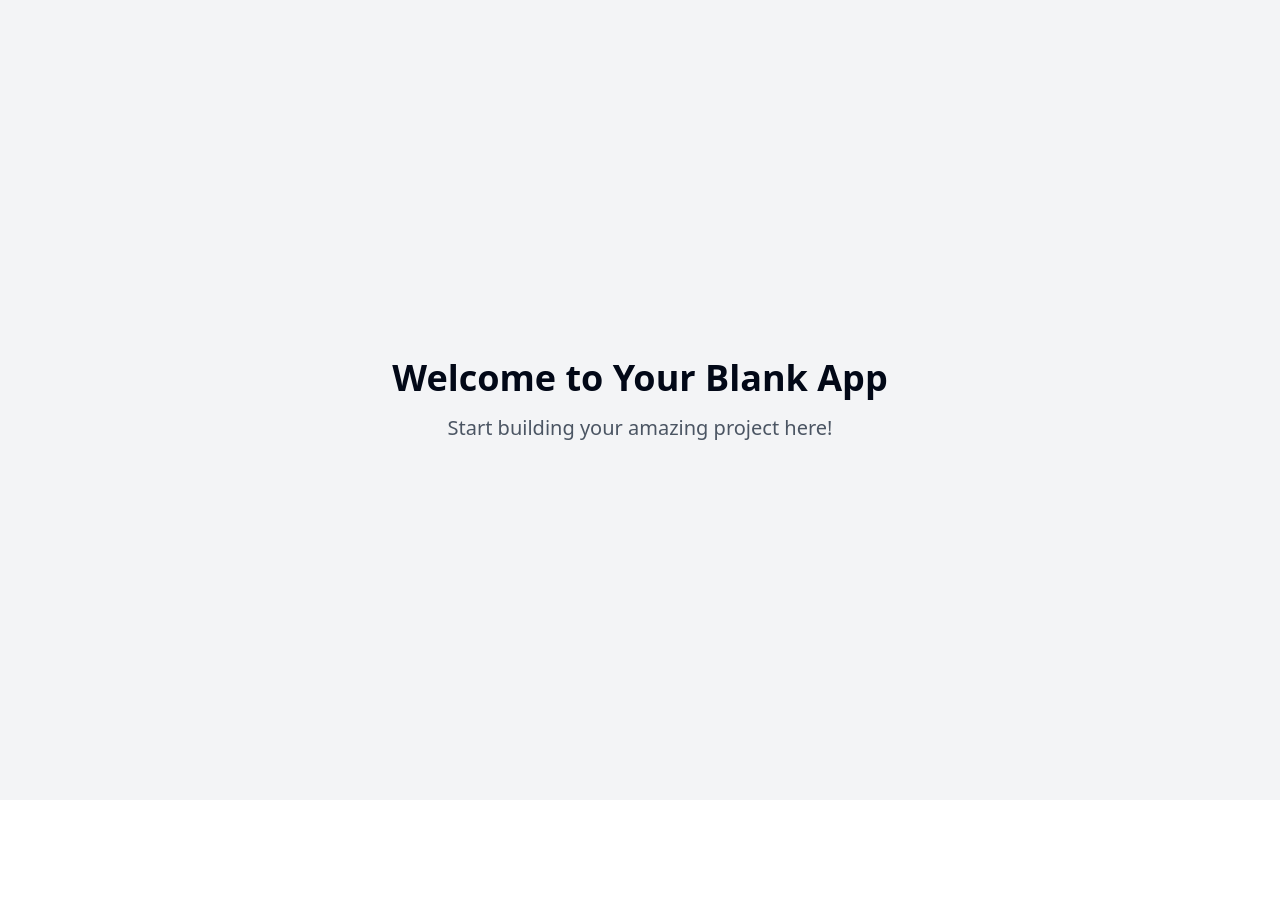
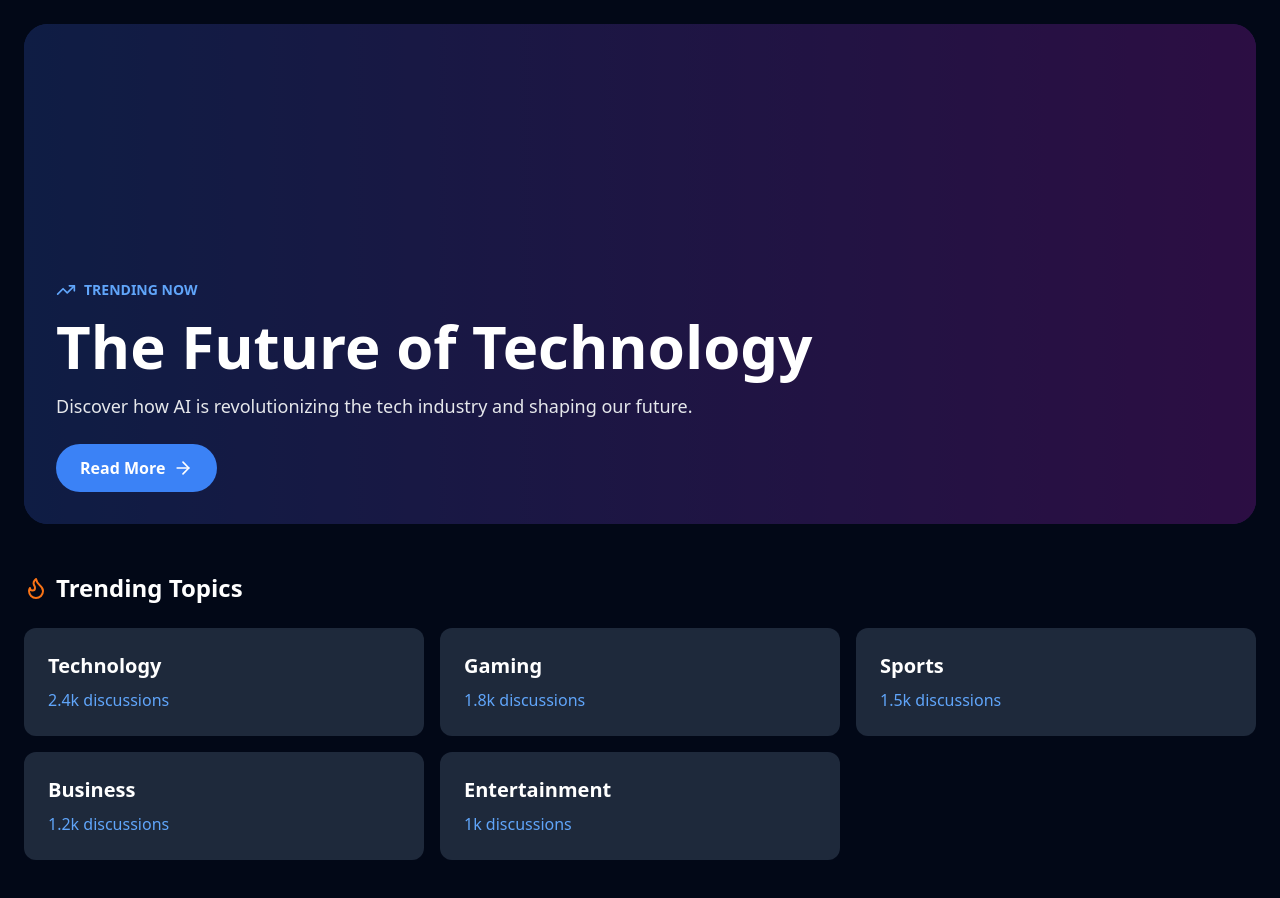
Before and after one commit to VivaanAS2012/prizee-winning-stories-hub, a React (Vite) app: page / in a window 1280 px wide. Shown: the top 898 px of the page. Before the commit the page ends 800 px from the top, so only its background shows below. Built offline with nearby package versions, Linux system fonts and the light colour scheme.

Commit message:
Add website content and animations
Implement featured stories, trending topics, and animations based on the provided video.

```diff
--- a/package.json
+++ b/package.json
@@ -45,6 +45,7 @@
     "cmdk": "^1.0.0",
     "date-fns": "^3.6.0",
     "embla-carousel-react": "^8.3.0",
+    "framer-motion": "^12.7.2",
     "input-otp": "^1.2.4",
     "lucide-react": "^0.462.0",
     "next-themes": "^0.3.0",
--- /dev/null
+++ b/src/components/FeaturedStory.tsx
@@ -0,0 +1,35 @@
+
+import { motion } from "framer-motion";
+import { ArrowRight, TrendingUp } from "lucide-react";
+
+export const FeaturedStory = () => {
+  return (
+    <motion.div
+      initial={{ opacity: 0, y: 20 }}
+      animate={{ opacity: 1, y: 0 }}
+      transition={{ duration: 0.6 }}
+      className="relative h-[500px] rounded-3xl overflow-hidden bg-gradient-to-r from-blue-900 to-purple-900 mb-12"
+    >
+      <div className="absolute inset-0 bg-black/50" />
+      <div className="relative z-10 h-full flex flex-col justify-end p-8">
+        <div className="flex items-center gap-2 text-blue-400 mb-4">
+          <TrendingUp className="w-5 h-5" />
+          <span className="text-sm font-semibold">TRENDING NOW</span>
+        </div>
+        <h1 className="text-4xl md:text-6xl font-bold text-white mb-4">
+          The Future of Technology
+        </h1>
+        <p className="text-lg text-gray-200 mb-6 max-w-2xl">
+          Discover how AI is revolutionizing the tech industry and shaping our future.
+        </p>
+        <motion.button
+          whileHover={{ scale: 1.05 }}
+          whileTap={{ scale: 0.95 }}
+          className="flex items-center gap-2 bg-blue-500 text-white px-6 py-3 rounded-full font-semibold w-fit"
+        >
+          Read More <ArrowRight className="w-5 h-5" />
+        </motion.button>
+      </div>
+    </motion.div>
+  );
+};
--- /dev/null
+++ b/src/components/TrendingTopics.tsx
@@ -0,0 +1,37 @@
+
+import { motion } from "framer-motion";
+import { Flame } from "lucide-react";
+
+const topics = [
+  { title: "Technology", count: "2.4k" },
+  { title: "Gaming", count: "1.8k" },
+  { title: "Sports", count: "1.5k" },
+  { title: "Business", count: "1.2k" },
+  { title: "Entertainment", count: "1k" },
+];
+
+export const TrendingTopics = () => {
+  return (
+    <div className="mb-12">
+      <div className="flex items-center gap-2 mb-6">
+        <Flame className="w-6 h-6 text-orange-500" />
+        <h2 className="text-2xl font-bold text-white">Trending Topics</h2>
+      </div>
+      <div className="grid grid-cols-1 md:grid-cols-2 lg:grid-cols-3 gap-4">
+        {topics.map((topic, index) => (
+          <motion.div
+            key={topic.title}
+            initial={{ opacity: 0, y: 20 }}
+            animate={{ opacity: 1, y: 0 }}
+            transition={{ delay: index * 0.1 }}
+            whileHover={{ scale: 1.03 }}
+            className="bg-card-hover rounded-xl p-6 cursor-pointer hover:bg-blue-900/20 transition-colors"
+          >
+            <h3 className="text-xl font-semibold text-white mb-2">{topic.title}</h3>
+            <p className="text-blue-400">{topic.count} discussions</p>
+          </motion.div>
+        ))}
+      </div>
+    </div>
+  );
+};
--- a/src/index.css
+++ b/src/index.css
@@ -4,7 +4,8 @@
 
 @layer base {
   :root {
-    --background: 0 0% 100%;
+    --background: 222.2 84% 4.9%;
+    --card-hover: 217.2 32.6% 17.5%;
     --foreground: 222.2 84% 4.9%;
 
     --card: 0 0% 100%;
--- a/src/pages/Index.tsx
+++ b/src/pages/Index.tsx
@@ -1,13 +1,20 @@
-// Update this page (the content is just a fallback if you fail to update the page)
+
+import { motion } from "framer-motion";
+import { FeaturedStory } from "@/components/FeaturedStory";
+import { TrendingTopics } from "@/components/TrendingTopics";
 
 const Index = () => {
   return (
-    <div className="min-h-screen flex items-center justify-center bg-gray-100">
-      <div className="text-center">
-        <h1 className="text-4xl font-bold mb-4">Welcome to Your Blank App</h1>
-        <p className="text-xl text-gray-600">Start building your amazing project here!</p>
+    <motion.div
+      initial={{ opacity: 0 }}
+      animate={{ opacity: 1 }}
+      className="min-h-screen bg-background text-white p-6"
+    >
+      <div className="max-w-7xl mx-auto">
+        <FeaturedStory />
+        <TrendingTopics />
       </div>
-    </div>
+    </motion.div>
   );
 };
 
--- a/tailwind.config.ts
+++ b/tailwind.config.ts
@@ -1,3 +1,4 @@
+
 import type { Config } from "tailwindcss";
 
 export default {
@@ -12,85 +13,75 @@ export default {
   theme: {
     container: {
       center: true,
-			padding: '2rem',
+      padding: "2rem",
       screens: {
-				'2xl': '1400px'
-			}
+        "2xl": "1400px",
+      },
     },
     extend: {
       colors: {
-				border: 'hsl(var(--border))',
-				input: 'hsl(var(--input))',
-				ring: 'hsl(var(--ring))',
-				background: 'hsl(var(--background))',
-				foreground: 'hsl(var(--foreground))',
+        border: "hsl(var(--border))",
+        input: "hsl(var(--input))",
+        ring: "hsl(var(--ring))",
+        background: "hsl(var(--background))",
+        foreground: "hsl(var(--foreground))",
+        "card-hover": "hsl(var(--card-hover))",
         primary: {
-					DEFAULT: 'hsl(var(--primary))',
-					foreground: 'hsl(var(--primary-foreground))'
+          DEFAULT: "hsl(var(--primary))",
+          foreground: "hsl(var(--primary-foreground))",
         },
         secondary: {
-					DEFAULT: 'hsl(var(--secondary))',
-					foreground: 'hsl(var(--secondary-foreground))'
+          DEFAULT: "hsl(var(--secondary))",
+          foreground: "hsl(var(--secondary-foreground))",
         },
         destructive: {
-					DEFAULT: 'hsl(var(--destructive))',
-					foreground: 'hsl(var(--destructive-foreground))'
+          DEFAULT: "hsl(var(--destructive))",
+          foreground: "hsl(var(--destructive-foreground))",
         },
         muted: {
-					DEFAULT: 'hsl(var(--muted))',
-					foreground: 'hsl(var(--muted-foreground))'
+          DEFAULT: "hsl(var(--muted))",
+          foreground: "hsl(var(--muted-foreground))",
         },
         accent: {
-					DEFAULT: 'hsl(var(--accent))',
-					foreground: 'hsl(var(--accent-foreground))'
+          DEFAULT: "hsl(var(--accent))",
+          foreground: "hsl(var(--accent-foreground))",
         },
         popover: {
-					DEFAULT: 'hsl(var(--popover))',
-					foreground: 'hsl(var(--popover-foreground))'
+          DEFAULT: "hsl(var(--popover))",
+          foreground: "hsl(var(--popover-foreground))",
         },
         card: {
-					DEFAULT: 'hsl(var(--card))',
-					foreground: 'hsl(var(--card-foreground))'
+          DEFAULT: "hsl(var(--card))",
+          foreground: "hsl(var(--card-foreground))",
         },
-				sidebar: {
-					DEFAULT: 'hsl(var(--sidebar-background))',
-					foreground: 'hsl(var(--sidebar-foreground))',
-					primary: 'hsl(var(--sidebar-primary))',
-					'primary-foreground': 'hsl(var(--sidebar-primary-foreground))',
-					accent: 'hsl(var(--sidebar-accent))',
-					'accent-foreground': 'hsl(var(--sidebar-accent-foreground))',
-					border: 'hsl(var(--sidebar-border))',
-					ring: 'hsl(var(--sidebar-ring))'
-				}
+      },
+      backgroundImage: {
+        "gradient-radial": "radial-gradient(var(--tw-gradient-stops))",
+      },
+      keyframes: {
+        shimmer: {
+          "100%": { transform: "translateX(100%)" },
+        },
+        "accordion-down": {
+          from: { height: "0" },
+          to: { height: "var(--radix-accordion-content-height)" },
+        },
+        "accordion-up": {
+          from: { height: "var(--radix-accordion-content-height)" },
+          to: { height: "0" },
+        },
+      },
+      animation: {
+        "accordion-down": "accordion-down 0.2s ease-out",
+        "accordion-up": "accordion-up 0.2s ease-out",
+        shimmer: "shimmer 2s linear infinite",
       },
       borderRadius: {
-				lg: 'var(--radius)',
-				md: 'calc(var(--radius) - 2px)',
-				sm: 'calc(var(--radius) - 4px)'
+        lg: "var(--radius)",
+        md: "calc(var(--radius) - 2px)",
+        sm: "calc(var(--radius) - 4px)",
       },
-			keyframes: {
-				'accordion-down': {
-					from: {
-						height: '0'
     },
-					to: {
-						height: 'var(--radix-accordion-content-height)'
-					}
-				},
-				'accordion-up': {
-					from: {
-						height: 'var(--radix-accordion-content-height)'
-					},
-					to: {
-						height: '0'
-					}
-				}
-			},
-			animation: {
-				'accordion-down': 'accordion-down 0.2s ease-out',
-				'accordion-up': 'accordion-up 0.2s ease-out'
-			}
-		}
   },
   plugins: [require("tailwindcss-animate")],
 } satisfies Config;
```
Also changed, not shown: 1 other file (tests, documents, lock files or other folders). Lines whose indentation alone changed are shown as unchanged.
